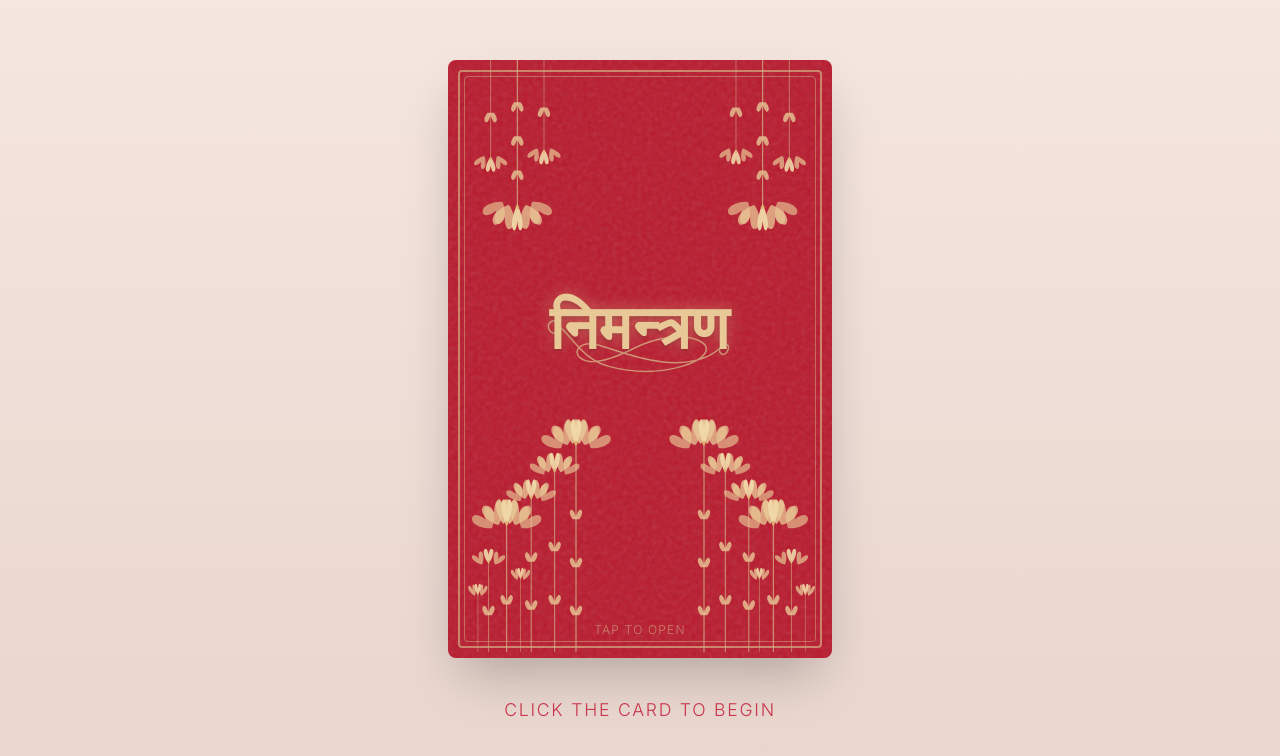
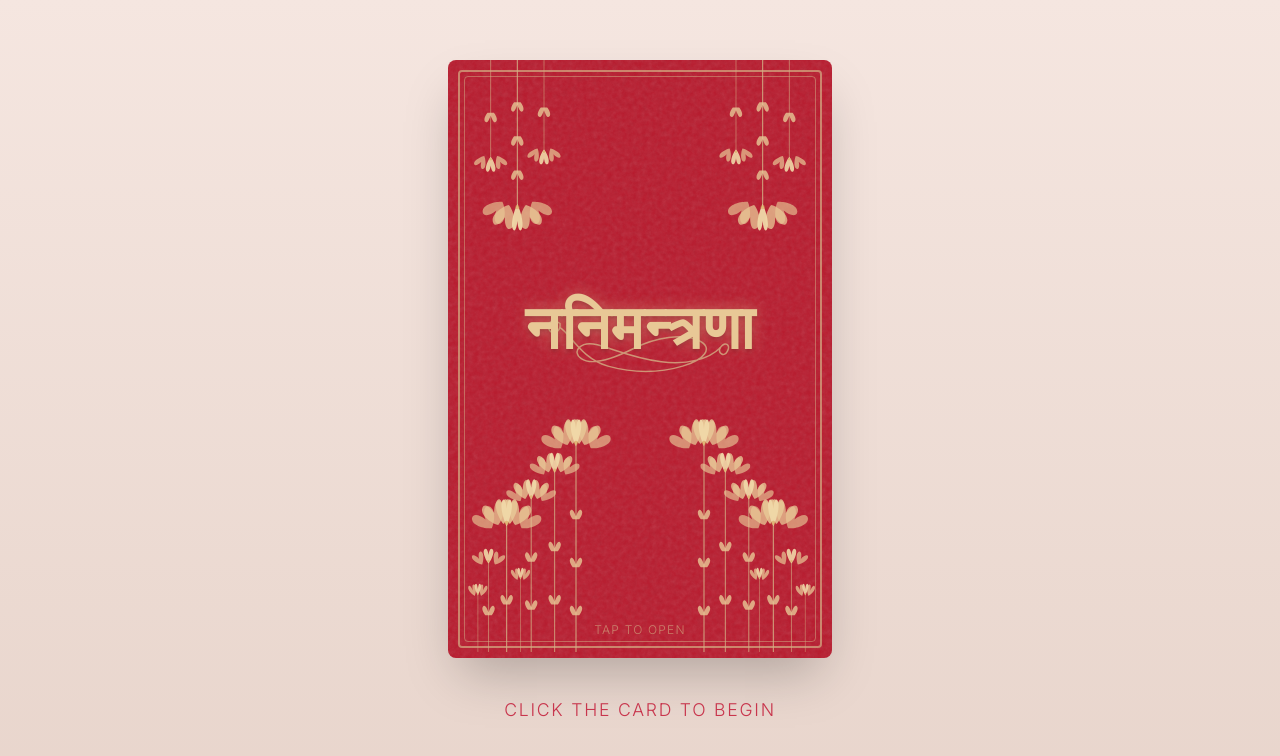
Before and after one commit to tarakhanal/website, a Next.js app: page / in a window 1280 px wide. Shown: the top 756 px of the page. Built offline with nearby package versions, Linux system fonts and the light colour scheme.

Commit message:
Update text to निमन्त्रणा from निमन्त्रण

```diff
--- a/src/components/EnvelopeLanding.tsx
+++ b/src/components/EnvelopeLanding.tsx
@@ -369,7 +369,7 @@ export default function EnvelopeLanding() {
               </g>
             </svg>
 
-            {/* Center Text - निमन्त्रण positioned slightly above center */}
+            {/* Center Text - निमन्त्रणा positioned slightly above center */}
             <div className="absolute inset-0 flex flex-col items-center z-10" style={{ justifyContent: 'center', paddingBottom: '18%' }}>
               <motion.div
                 className="text-center"
@@ -377,7 +377,7 @@ export default function EnvelopeLanding() {
                 transition={{ duration: 3.5, repeat: Infinity, ease: "easeInOut" }}
               >
                 <div className="text-[#E8C896] text-5xl md:text-6xl font-bold tracking-wide" style={{ fontFamily: "'Playfair Display', serif", textShadow: '0 0 15px rgba(232,200,150,0.4), 0 2px 4px rgba(0,0,0,0.2)' }}>
-                  निमन्त्रण
+                  ननिमन्त्रणा
                 </div>
               </motion.div>
             </div>
```
